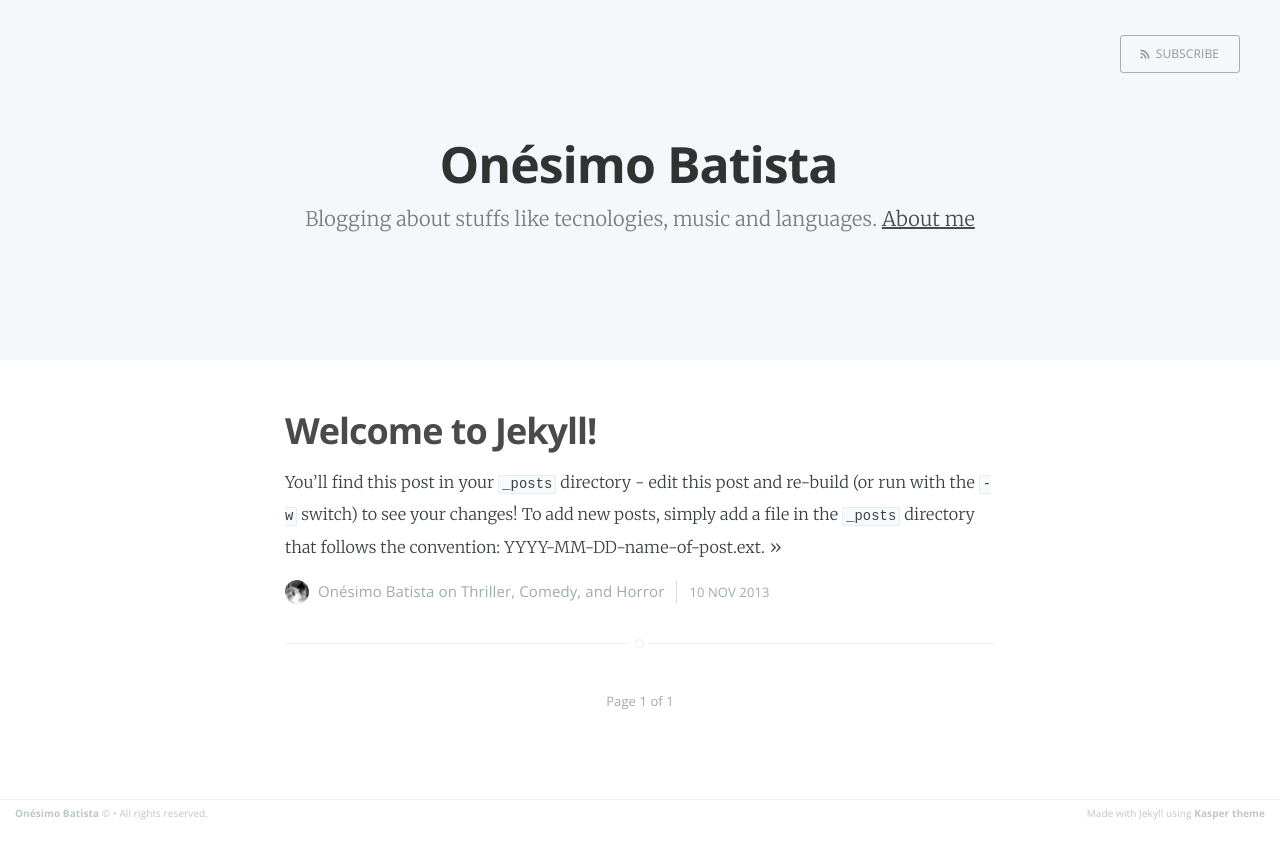
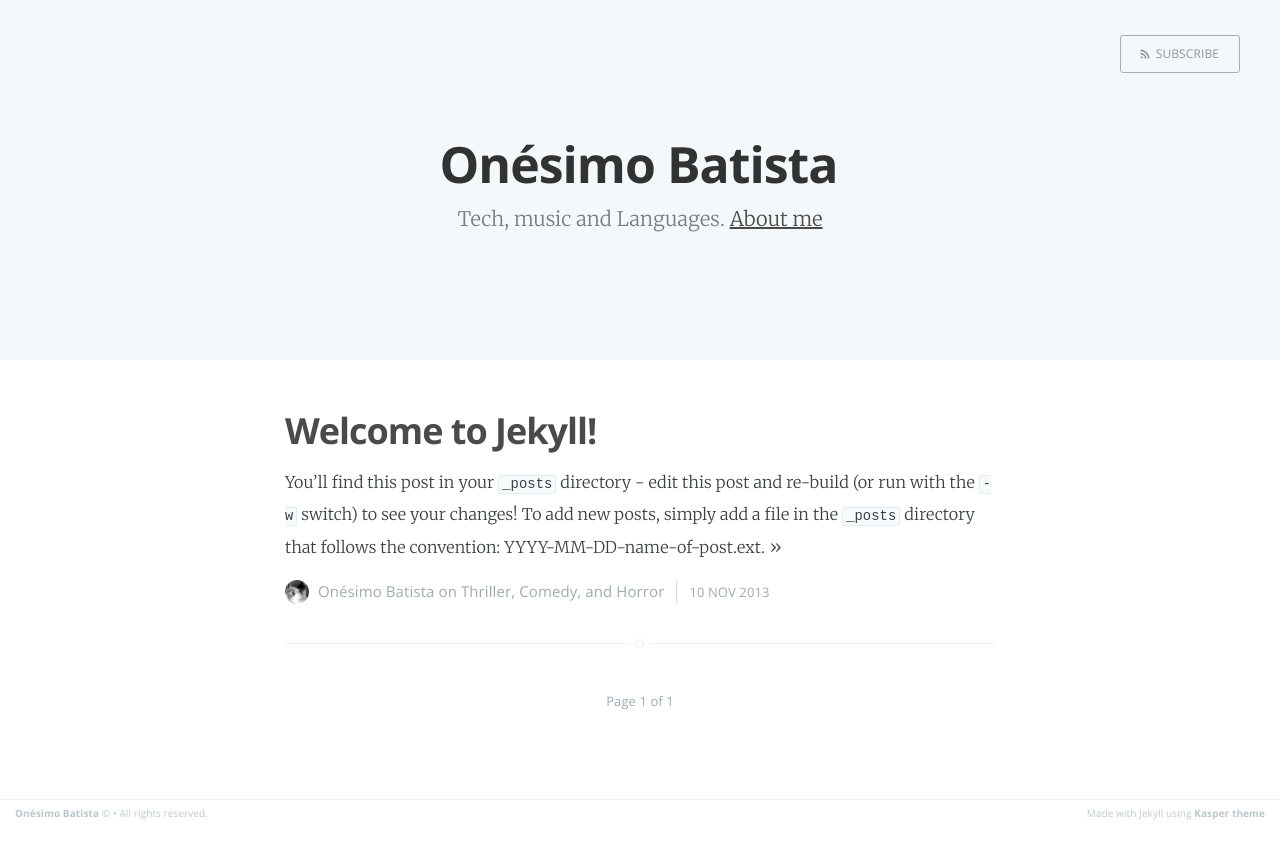
Before and after one commit to onesimo/blog, a Jekyll site: the page built from index.html, in a window 1280 px wide. Shown: the top 859 px of the page. Built offline with Jekyll 4.4.1, drawn with Linux system fonts in a browser that asks for light colours; the list of posts is cut into pages by our own code.

Commit message:
update config

```diff
--- a/_config.yml
+++ b/_config.yml
@@ -1,9 +1,9 @@
 name: Onésimo Batista
-description: Blogging about stuffs like tecnologies, music and languages
+description: Tech, music and Languages
 meta_description: "Onésimo Batista, Tech, Music, Languages"
 
 markdown: kramdown
-highlighter: pygments
+highlighter: rouge
 logo: false
 paginate: 15
 baseurl: /
```
